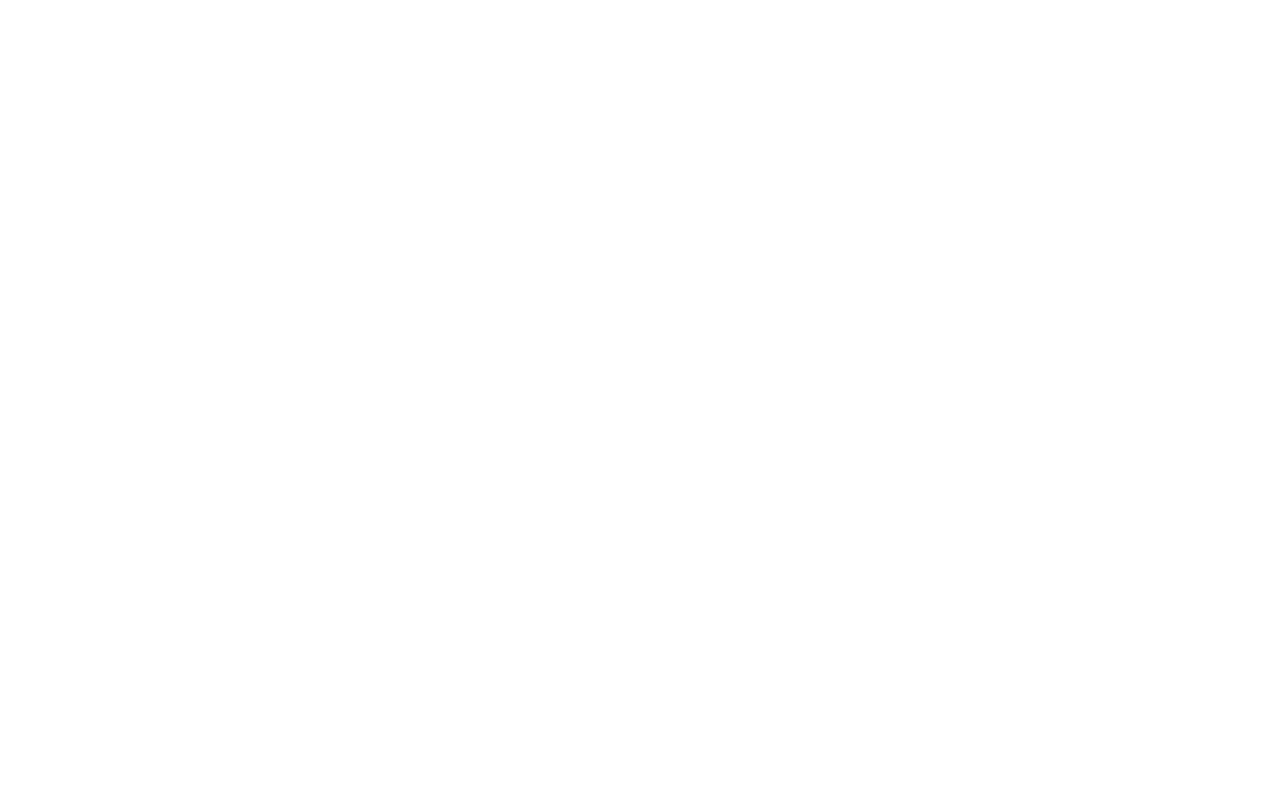
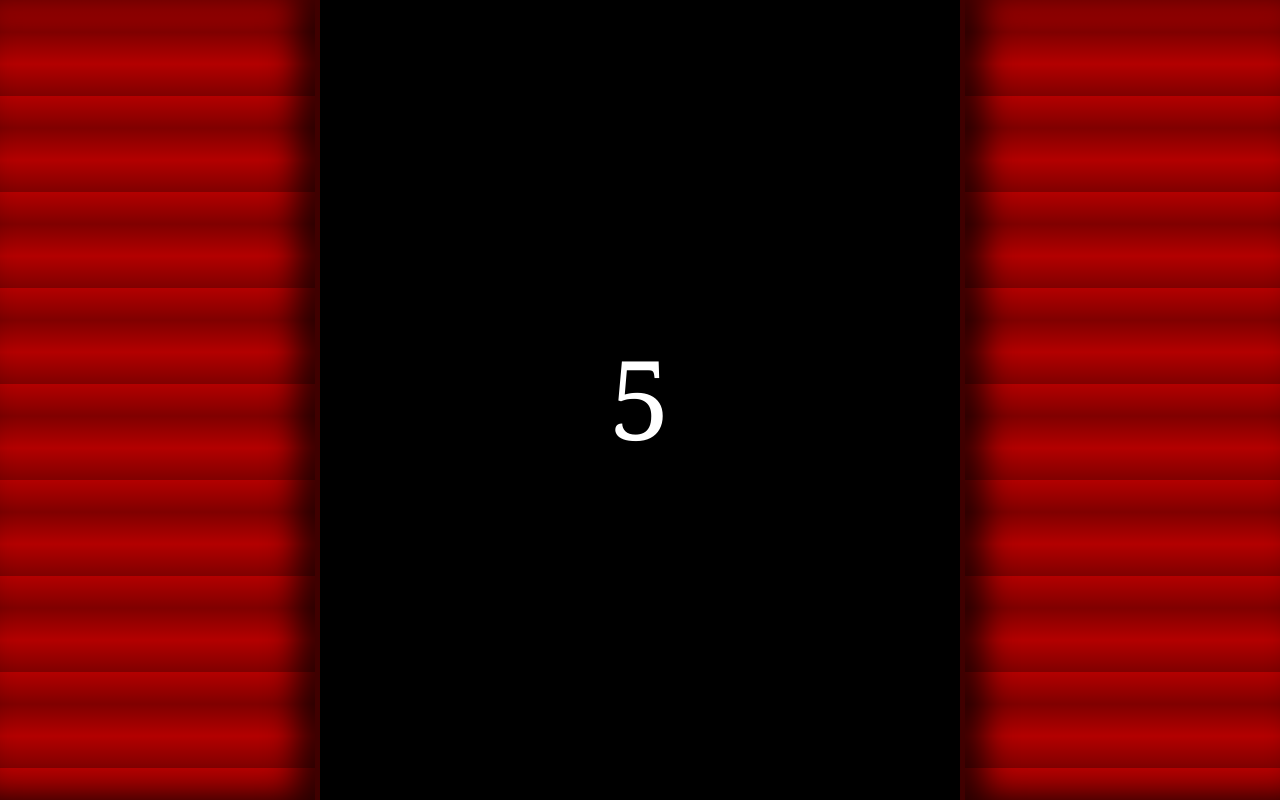
Before and after one commit to Raju282634/MaxKabaddi, an Angular app: page / in a window 1280 px wide. Shown: the top 800 px of the page. Built offline with nearby package versions, Linux system fonts and the light colour scheme.

Commit message:
Update app.component.html

```diff
--- a/src/app/app.component.html
+++ b/src/app/app.component.html
@@ -1,3 +1,3 @@
-<!-- <app-curtain-spinner></app-curtain-spinner>
-<app-homepage> </app-homepage> -->
+<app-curtain-spinner></app-curtain-spinner>
+<app-homepage> </app-homepage>
 <router-outlet />
```
